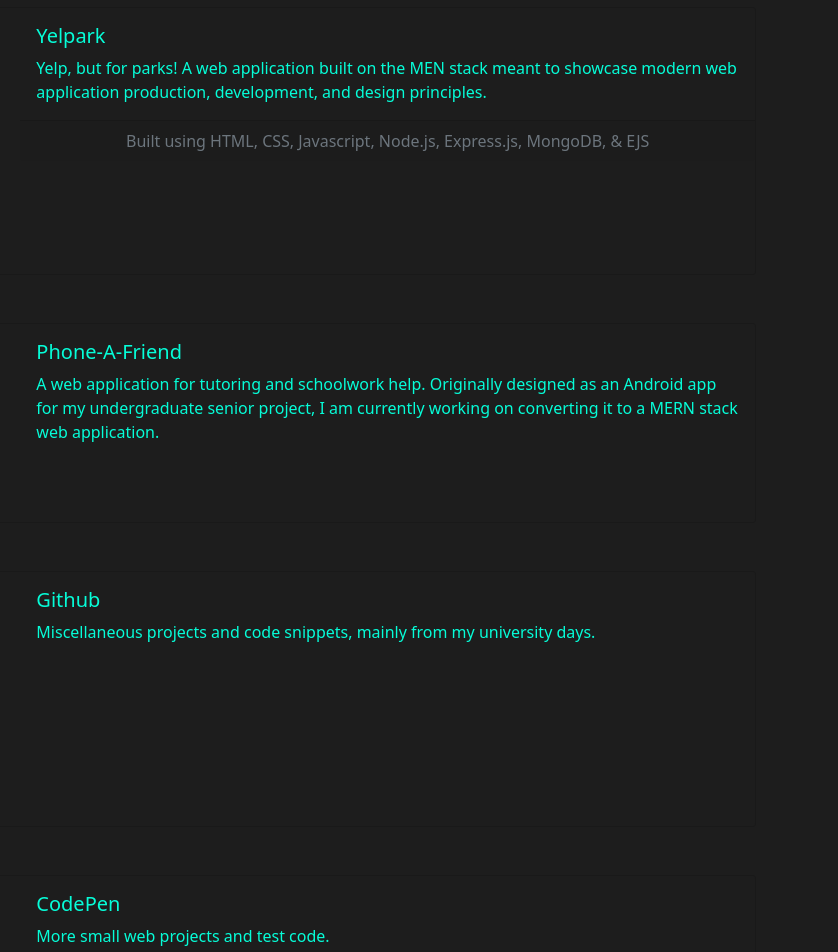
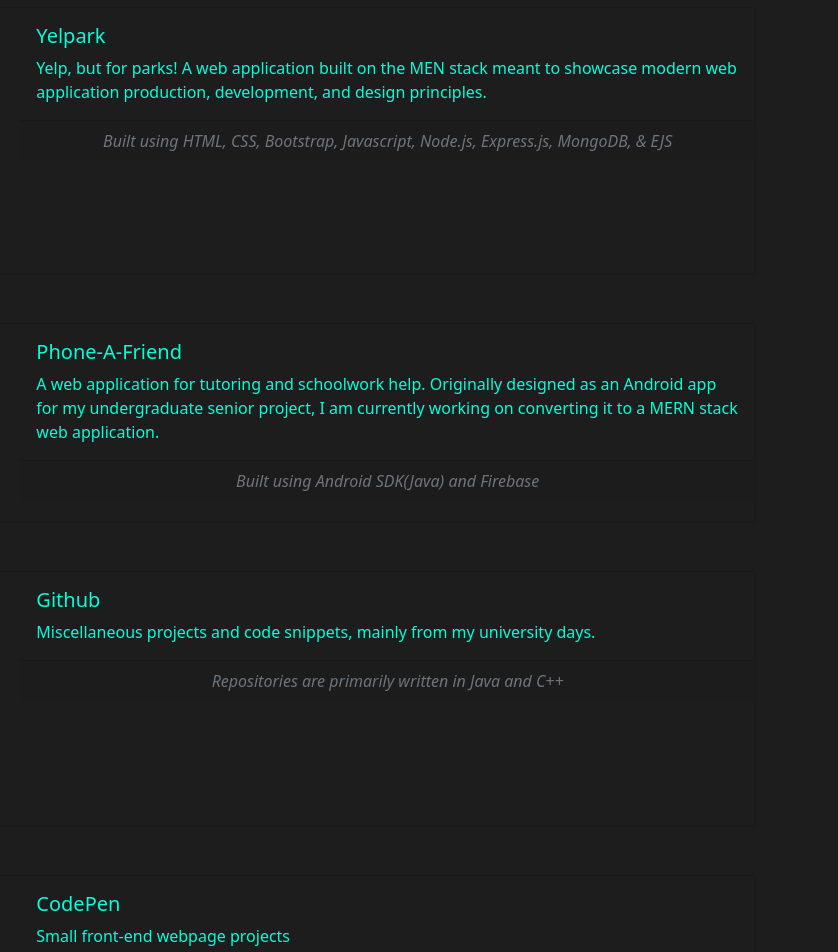
Before and after one commit to PeterCamejo/petercamejo.github.io, a website: page portfolio.html in a window 1280 px wide. Shown: the part 100-1052 px from the top of the page, 442-1280 px from the left. Drawn offline with nearby package versions, Linux system fonts and the light colour scheme.

Commit message:
added technologies used to portfolio project cards

```diff
--- a/portfolio.html
+++ b/portfolio.html
@@ -41,7 +41,7 @@
           <a class= "link-styling-teal" href="https://obscure-stream-21690.herokuapp.com/"><h5 class="card-title"> Yelpark </h5></a>
           <p class= "card-text"> Yelp, but for parks! A web application built on the MEN stack meant to showcase modern web application production, development, and design principles.</p>
         </div>
-        <div class="card-footer text-center text-muted">Built using HTML, CSS, Javascript, Node.js, Express.js, MongoDB, & EJS</div>
+        <div class="card-footer text-center text-muted"><i>Built using HTML, CSS, Bootstrap, Javascript, Node.js, Express.js, MongoDB, & EJS</i></div>
       </div>
     </div>
   </div>
@@ -56,6 +56,7 @@
           <a class= "link-styling-teal" href="https://github.com/PhoneAFriend/android"><h5 class="card-title"> Phone-A-Friend </h5></a>
           <p class= "card-text"> A web application for tutoring and schoolwork help. Originally designed as an Android app for my undergraduate senior project, I am currently working on converting it to a MERN stack web application.</p>
         </div>
+        <div class="card-footer text-center text-muted"><i>Built using Android SDK(Java) and Firebase</i></div>
       </div>
     </div>
   </div>
@@ -70,6 +71,7 @@
           <a class= "link-styling-teal" href="https://github.com/petercamejo"><h5 class="card-title"> Github </h5></a>
           <p class= "card-text"> Miscellaneous projects and code snippets, mainly from my university days.</p>
         </div>
+        <div class="card-footer text-center text-muted"><i>Repositories are primarily written in Java and C++</i></div>
       </div>
     </div>
   </div>
@@ -82,8 +84,9 @@
       <div class="col-md-8">
         <div class="card-body">
           <a class= "link-styling-teal" href="https://codepen.io/TheAlexC"><h5 class="card-title"> CodePen </h5></a>
-          <p class= "card-text"> More small web projects and test code.</p>
+          <p class= "card-text">Small front-end webpage projects</p>
         </div>
+        <div class="card-footer text-center text-muted"><i>Using HTML, CSS, Bootstrap, Javascript, and JQuery</i></div>
       </div>
     </div>
   </div>
```
